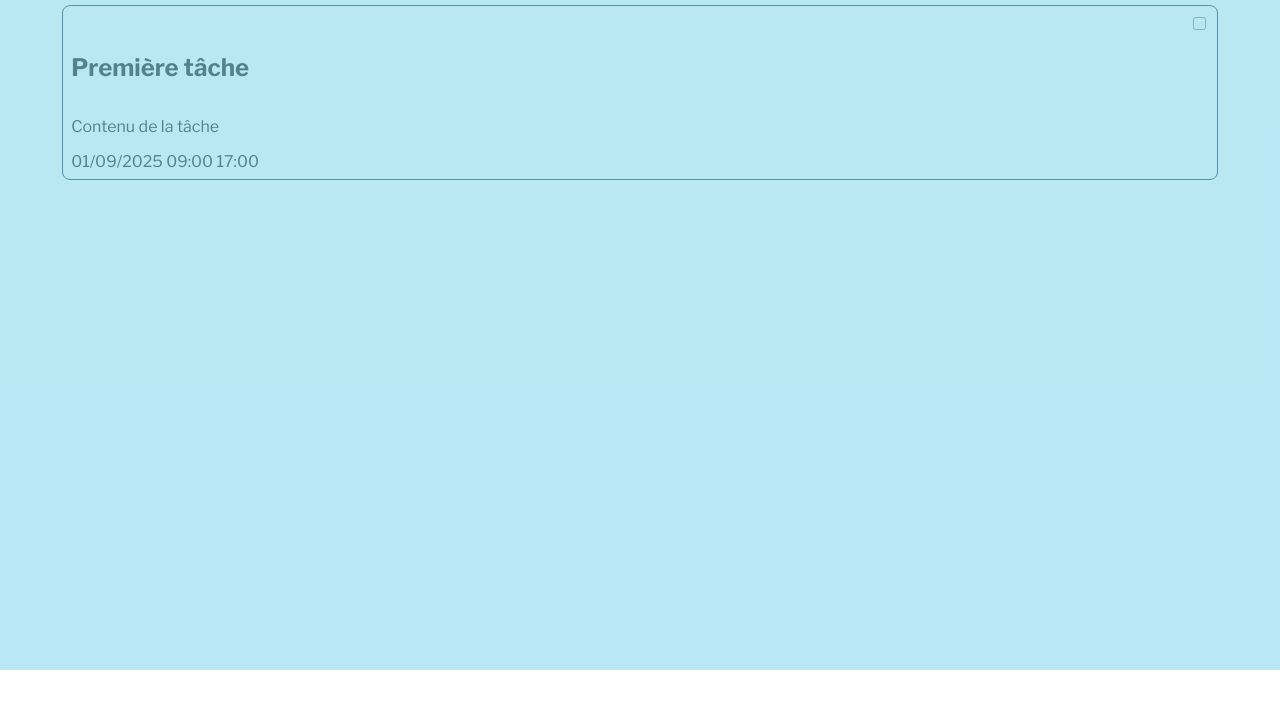
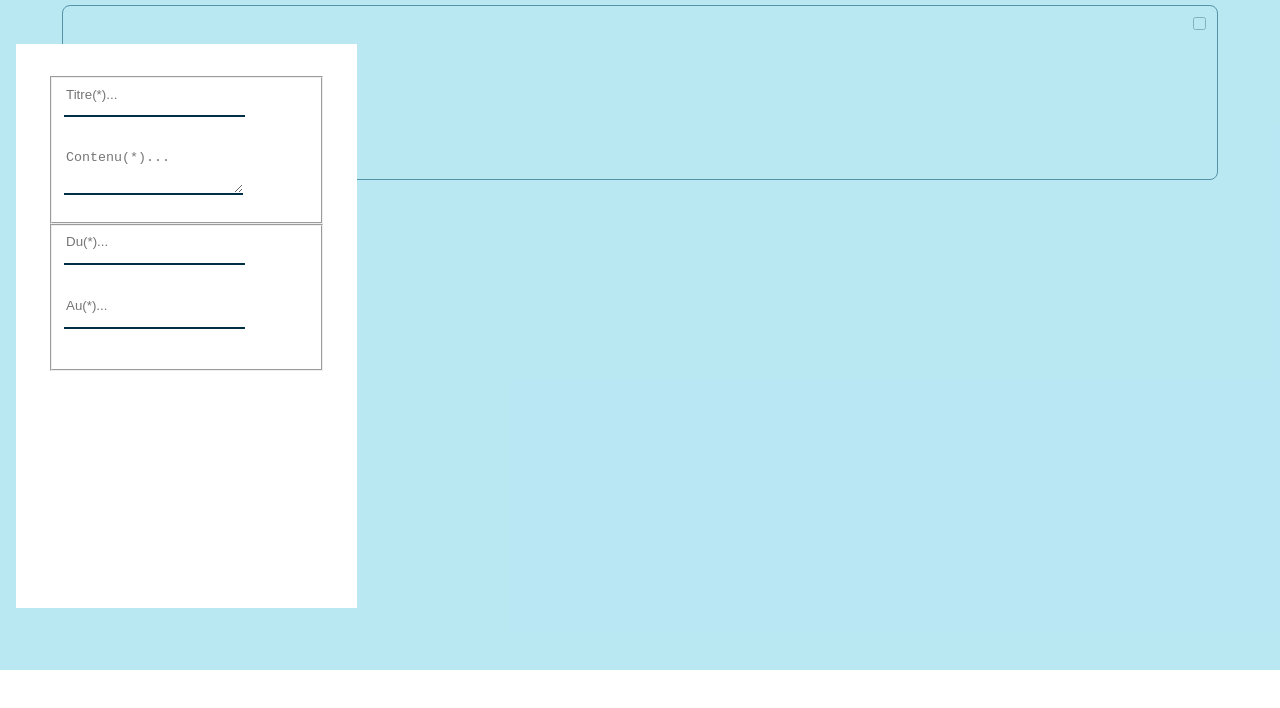
Before and after one commit to dacodemaniak/js-fondamentals, a website built with Vite: page src/index.html in a window 1280 px wide. Both pictures are taken after a click on the button 1127 px from the left and 104 px from the top of the page. Shown: the part 130-838 px from the top of the page. Before the commit the page ends 800 px from the top, so only its background shows below. Built offline with nearby package versions, Linux system fonts and the light colour scheme; a web font is replaced by a local one.

Commit message:
Form integration within the modal

```diff
--- /dev/null
+++ b/src/css/form.css
@@ -0,0 +1,21 @@
+@import "./variables.css";
+
+form {
+    position: relative;
+    top: 50%;
+    background: var(--light-lighten);
+    height: 31.25em;
+    width: 100%;
+    padding: 2em;
+    transform: translateY(-50%);
+}
+
+form div.form-field {
+    height: 4em;
+}
+
+form div.form-field input, form div.form-field textarea {
+    border: none;
+    border-bottom: solid 2px var(--primary-hsl);
+    padding-bottom: 1em;
+}
--- a/src/css/main.css
+++ b/src/css/main.css
@@ -3,6 +3,7 @@
 @import "./icon.css";
 @import "./toolbar.css";
 @import "./buttons.css";
+@import "./form.css";
 
 body {
     font-family: "Libre Franklin";
--- a/src/index.html
+++ b/src/index.html
@@ -56,5 +56,30 @@
                 <div class="card-footer"></div>
             </div>
          </template>
+
+         <template id="form-template">
+            <form>
+                <fieldset title="Contenu">
+                    <div class="form-field">
+                        <input type="text" placeholder="Titre(*)..." name="title">
+                        <error class="error no-display"></error>
+                    </div>
+                    <div class="form-field">
+                        <textarea placeholder="Contenu(*)..." name="content"></textarea>
+                        <error class="error no-display"></error>
+                    </div>
+                </fieldset>
+                <fieldset title="Durée">
+                    <div class="form-field">
+                        <input type="datetime" placeholder="Du(*)..." name="beginAt">
+                        <error class="error no-display"></error>
+                    </div>
+                    <div class="form-field">
+                        <input type="datetime" placeholder="Au(*)..." name="endAt">
+                        <error class="error no-display"></error>
+                    </div>
+                </fieldset>
+            </form>
+         </template>
     </body>
 </html>
--- a/src/js/events/open-modal.js
+++ b/src/js/events/open-modal.js
@@ -1,4 +1,5 @@
 import $ from 'jquery'
+import { TaskFormHandler } from '../tasks/task-form-handler'
 
 export class OpenModal {
     #button = null
@@ -12,16 +13,18 @@ export class OpenModal {
         background: 'hsla(192, 70%, 73%, .6)'
     }
 
+    #form = null
+
     constructor(buttonRegistry) {
         this.#button = buttonRegistry.getButton('plus')
         this.#placeEventListener()
+        this.#form = new TaskFormHandler()
     }
 
     #placeEventListener () {
         this.#button.addEventListener(
             'click',
             (event) => {
-                console.log('Icon plus was triggered')
                 this.#buildModal()
             }
         )
@@ -104,7 +107,17 @@ export class OpenModal {
             outerModal.css(attribute, this.#outerCss[attribute])
         }
 
-        const innerModal = $('<div>', {id: 'inner-modal'})
+        const innerModal = $('<div>', {
+            id: 'inner-modal',
+            css: {
+                'position': 'absolute',
+                'top': '2.5em',
+                'height': '100vh',
+                'padding': '1em'
+            }
+        })
+        innerModal.append(this.#form.templateHandler.clone())
+        outerModal.append(innerModal)
 
         $('body').append(outerModal)
 
--- /dev/null
+++ b/src/js/tasks/task-form-handler.js
@@ -0,0 +1,59 @@
+import { TemplateHandler } from "../core/template-handler"
+import $ from 'jquery'
+
+export class TaskFormHandler {
+    #controls = new Map([
+        ['title', {
+            required: true,
+            validation:  this.#requiredField('title'),
+            errors: ['Le titre ne peut pas être vide']
+        }],
+        [
+            'content', {
+                required: true,
+                validation:  this.#requiredField('title'),
+                errors: ['Le titre ne peut pas être vide']
+            }
+        ],
+        [
+            'beginAt', {
+                required: true,
+                validation:  this.#requiredField('title'),
+                errors: ['La date de début ne peut pas être vide']
+            }
+        ],
+        [
+            'endAt', {
+                required: true,
+                validation:  this.#requiredField('title'),
+                errors: [
+                    'La date de fin ne peut pas être vide',
+                    'La date de fin ne peut pas être antérieure à la date de début'
+                ]
+            }
+        ]
+    ])
+
+    #templateHandler = new TemplateHandler('form-template')
+
+    constructor() {}
+
+    get templateHandler() {
+        return this.#templateHandler
+    }
+
+    #requiredField (controlName) {
+        return (controlName) => {
+            const selector = `input[name="${controlName}"]`
+            const field = $(selector)
+            const value = field.val().trim()
+
+            if (value === '') {
+                // Get the next error div
+                const errorPlaceholder = selector.parent('div').children('error')
+                errorPlaceholder.text(this.#controls.get(controlName).errors[0])
+                errorPlaceholder.removeClass('no-display')
+            }
+        }
+    }
+}
```
